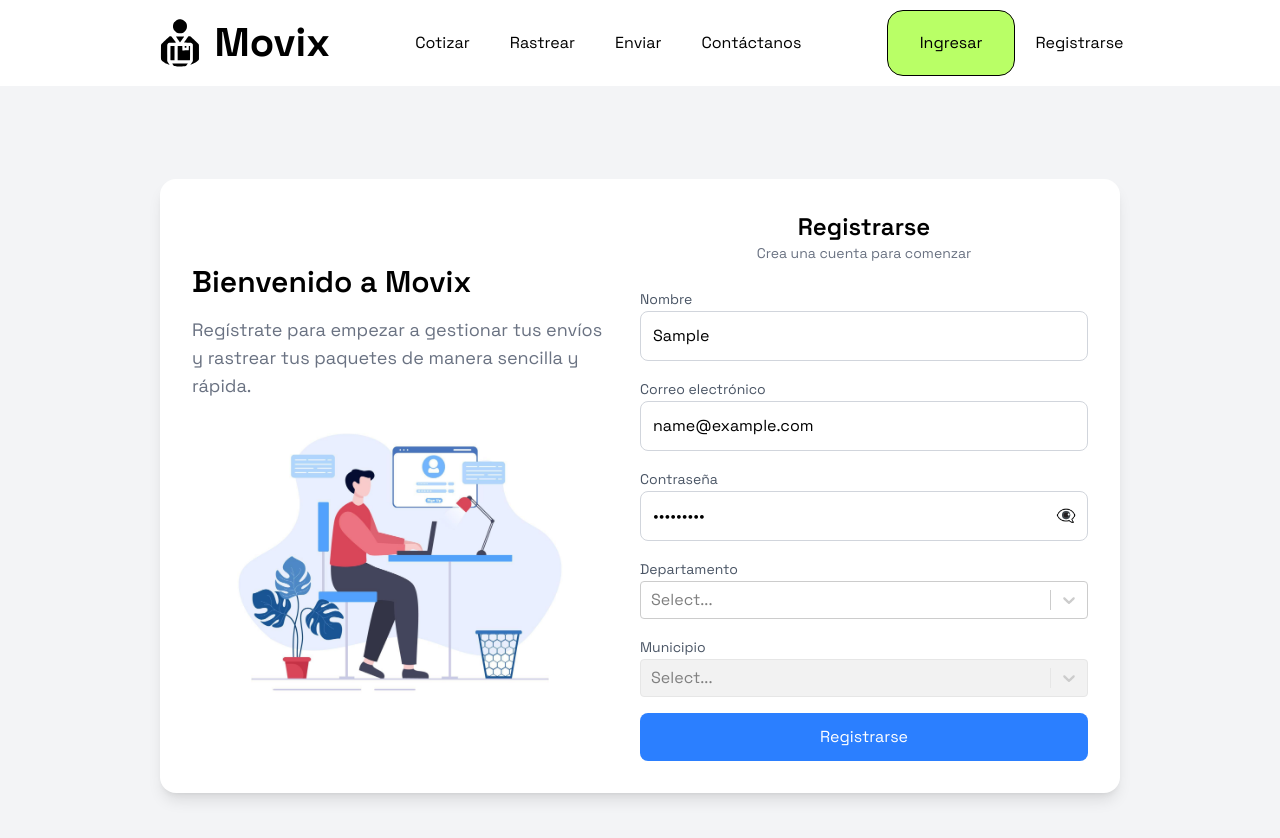
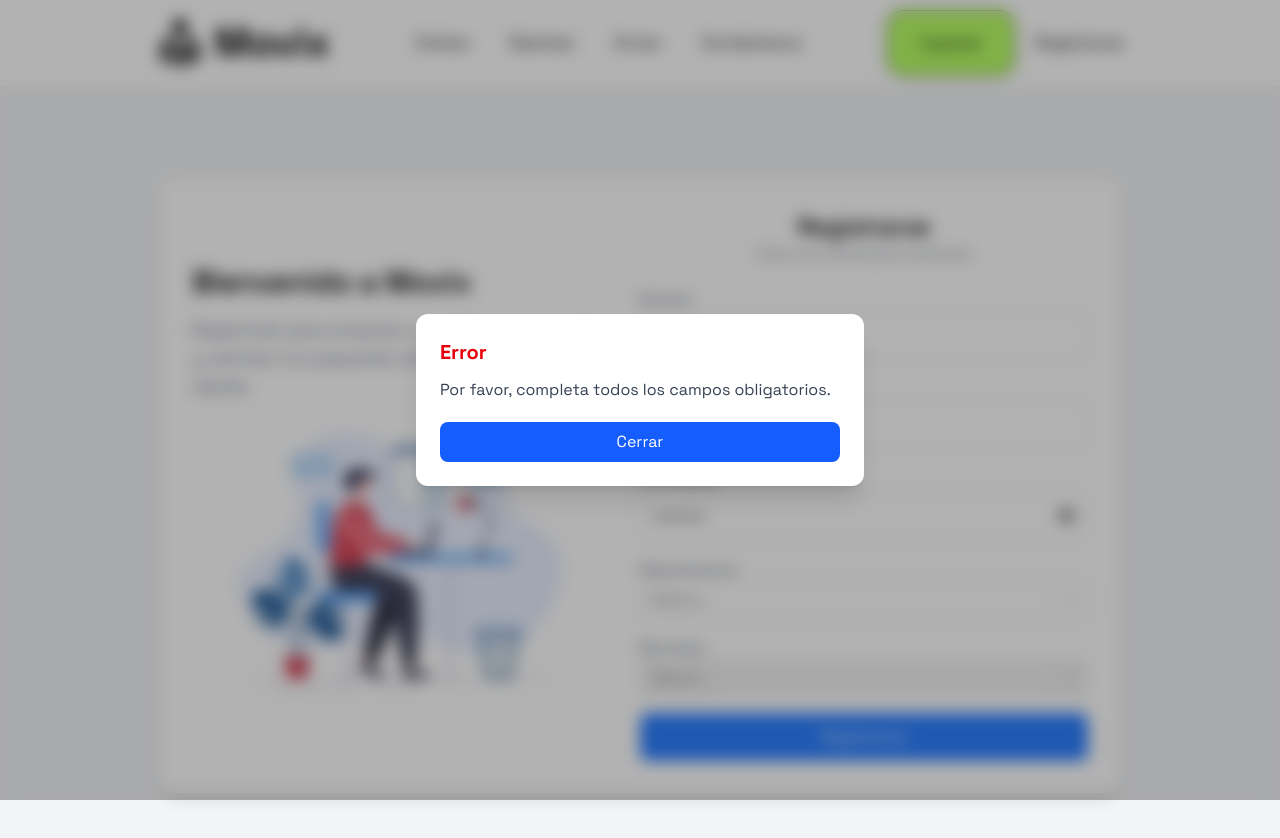
Before and after one commit to William19D/movix, a React (Vite) app: page /register in a window 1280 px wide. Both pictures are taken after typing "Sample", "name@example.com", "Sample123", "Sample" into the empty fields and a click on the button "Registrarse". Shown: the top 838 px of the page. Built offline with nearby package versions, Linux system fonts and the light colour scheme; no server answers.

Commit message:
Alerts register function (Modal)

```diff
--- a/package.json
+++ b/package.json
@@ -14,6 +14,7 @@
     "@tailwindcss/vite": "^4.1.2",
     "axios": "^1.8.4",
     "firebase": "^11.6.0",
+    "framer-motion": "^12.6.3",
     "react": "^19.0.0",
     "react-dom": "^19.0.0",
     "react-router-dom": "^7.4.1",
--- a/src/pages/Register/Register.tsx
+++ b/src/pages/Register/Register.tsx
@@ -3,21 +3,15 @@ import Select, { SingleValue } from 'react-select';
 import { auth, db } from '../../firebase';
 import { createUserWithEmailAndPassword } from 'firebase/auth';
 import { collection, doc, setDoc } from 'firebase/firestore';
+import { motion, AnimatePresence } from "framer-motion";
 
 
 interface Option {
     value: number;
     label: string;
 }
-interface User {
-  name: string;
-  email: string;
-  password: string;
-  departamento: string;
-  municipio: string;
-}
 
-export default function Register() {
+const Register: React.FC = () => {
     const [departments, setDepartments] = useState<Option[]>([]);
     const [cities, setCities] = useState<Option[]>([]);
     const [selectedDepartment, setSelectedDepartment] = useState<SingleValue<Option>>(null);
@@ -82,6 +76,11 @@ export default function Register() {
 
     const registerUser = async (e: React.FormEvent) => {
       e.preventDefault();
+      if (!name || !email || !password || !selectedDepartment || !selectedCity) {
+        setError("Por favor, completa todos los campos obligatorios.");
+        setIsModalOpen(true);
+        return; // Detiene la ejecución si hay campos vacíos
+    }
       try {
           // Crea el usuario en Firebase Authentication
           const userCredential = await createUserWithEmailAndPassword(auth, email, password);
@@ -118,34 +117,41 @@ export default function Register() {
         }
     };
 
-    const closeModal = () => {
-        setIsModalOpen(false);
-        setError(null);
-    };
+
 
     return (
         <div className="flex items-center justify-center min-h-screen bg-gray-100">
+            <AnimatePresence>
                 {isModalOpen && (
                     <div className="fixed inset-0 z-50 flex items-center justify-center">
-                    {/* Fondo con blur y transición suave */}
-                    <div
-                        className="absolute inset-0 bg-black bg-opacity-50 backdrop-blur-sm transition-opacity duration-300"
-                        onClick={closeModal} // Cierra al hacer clic fuera
-                    ></div>
+                        {/* Fondo con animación de fade */}
+                        <motion.div
+                            initial={{ opacity: 0 }}
+                            animate={{ opacity: 1 }}
+                            exit={{ opacity: 0 }}
+                            className="absolute inset-0 bg-black/30 backdrop-blur-sm"
+                            onClick={() => setIsModalOpen(false)}
+                        ></motion.div>
 
-                    {/* Contenedor del modal con animación de escala */}
-                    <div className="relative bg-white p-6 rounded-xl shadow-2xl w-full max-w-md mx-4 transform transition-all duration-300 animate-[fadeIn_0.3s_ease-out]">
-                        <h3 className="text-xl font-bold text-red-600 mb-3">Error en el registro</h3>
+                        {/* Modal con animación de escala y fade */}
+                        <motion.div
+                            initial={{ scale: 0.9, opacity: 0 }}
+                            animate={{ scale: 1, opacity: 1 }}
+                            exit={{ scale: 0.9, opacity: 0 }}
+                            className="relative bg-white p-6 rounded-xl shadow-xl w-full max-w-md mx-4"
+                        >
+                            <h3 className="text-xl font-bold text-red-600 mb-3">Error</h3>
                             <p className="text-gray-700 mb-5">{error}</p>
                             <button
-                            onClick={closeModal}
+                                onClick={() => setIsModalOpen(false)}
                                 className="w-full bg-blue-600 text-white py-2 rounded-lg hover:bg-blue-700 transition"
                             >
-                            Entendido
+                                Cerrar
                             </button>
-                    </div>
+                        </motion.div>
                     </div>
                 )}
+            </AnimatePresence>
             <div className="flex bg-white p-8 rounded-2xl shadow-lg w-3/4">
                 <div className="flex flex-col items-start justify-center w-1/2 pr-8">
                     <h2 className="text-3xl font-semibold mb-4">Bienvenido a Movix</h2>
@@ -161,11 +167,11 @@ export default function Register() {
                     <form className="space-y-4 w-full" onSubmit={registerUser}>
                         <div>
                             <label className="text-sm text-gray-600">Nombre</label>
-                            <input type="text" className="w-full p-3 border border-gray-300 rounded-lg focus:outline-none focus:ring-2 focus:ring-blue-500" value={name} onChange={(e) => setName(e.target.value)} />
+                            <input type="text" className="w-full p-3 border border-gray-300 rounded-lg focus:outline-none focus:ring-2 focus:ring-blue-500" value={name} onChange={(e) => setName(e.target.value)}  />
                         </div>
                         <div>
                             <label className="text-sm text-gray-600">Correo electrónico</label>
-                            <input type="email" className="w-full p-3 border border-gray-300 rounded-lg focus:outline-none focus:ring-2 focus:ring-blue-500" value={email} onChange={(e) => setEmail(e.target.value)} />
+                            <input type="email" className="w-full p-3 border border-gray-300 rounded-lg focus:outline-none focus:ring-2 focus:ring-blue-500" value={email} onChange={(e) => setEmail(e.target.value)}  />
                         </div>
                         <div>
                             <label className="text-sm text-gray-600">Contraseña</label>
@@ -175,6 +181,7 @@ export default function Register() {
                                     className="w-full p-3 border border-gray-300 rounded-lg focus:outline-none focus:ring-2 focus:ring-blue-500"
                                     value={password}
                                     onChange={(e) => setPassword(e.target.value)}
+
                                 />
                                 <span
                                     className="absolute inset-y-0 right-3 flex items-center text-gray-400 cursor-pointer"
@@ -210,3 +217,4 @@ export default function Register() {
         </div>
     );
 }
+export default Register;
```
Also changed, not shown: 1 other file (tests, documents, lock files or other folders). Lines whose indentation alone changed are shown as unchanged.
